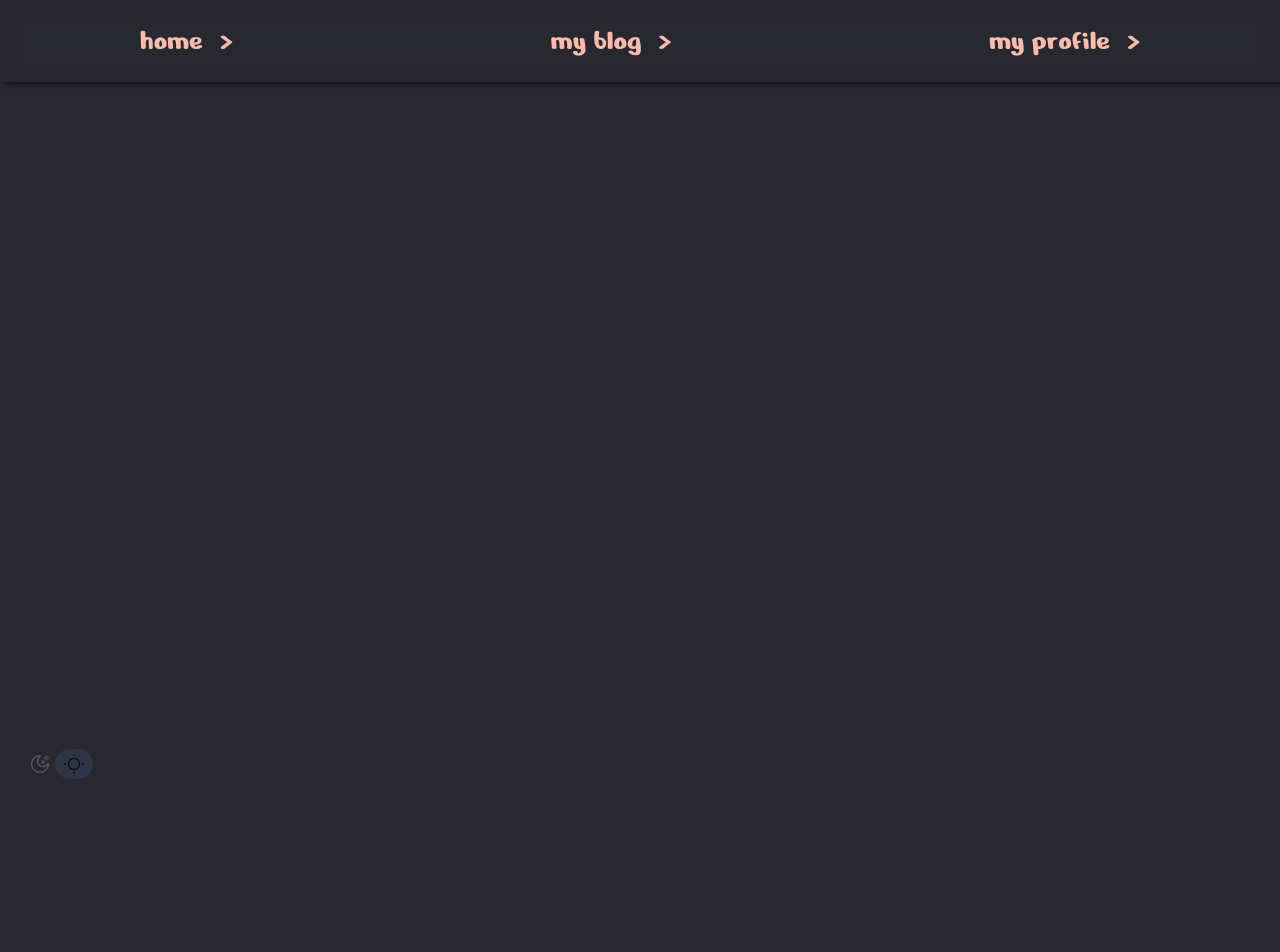
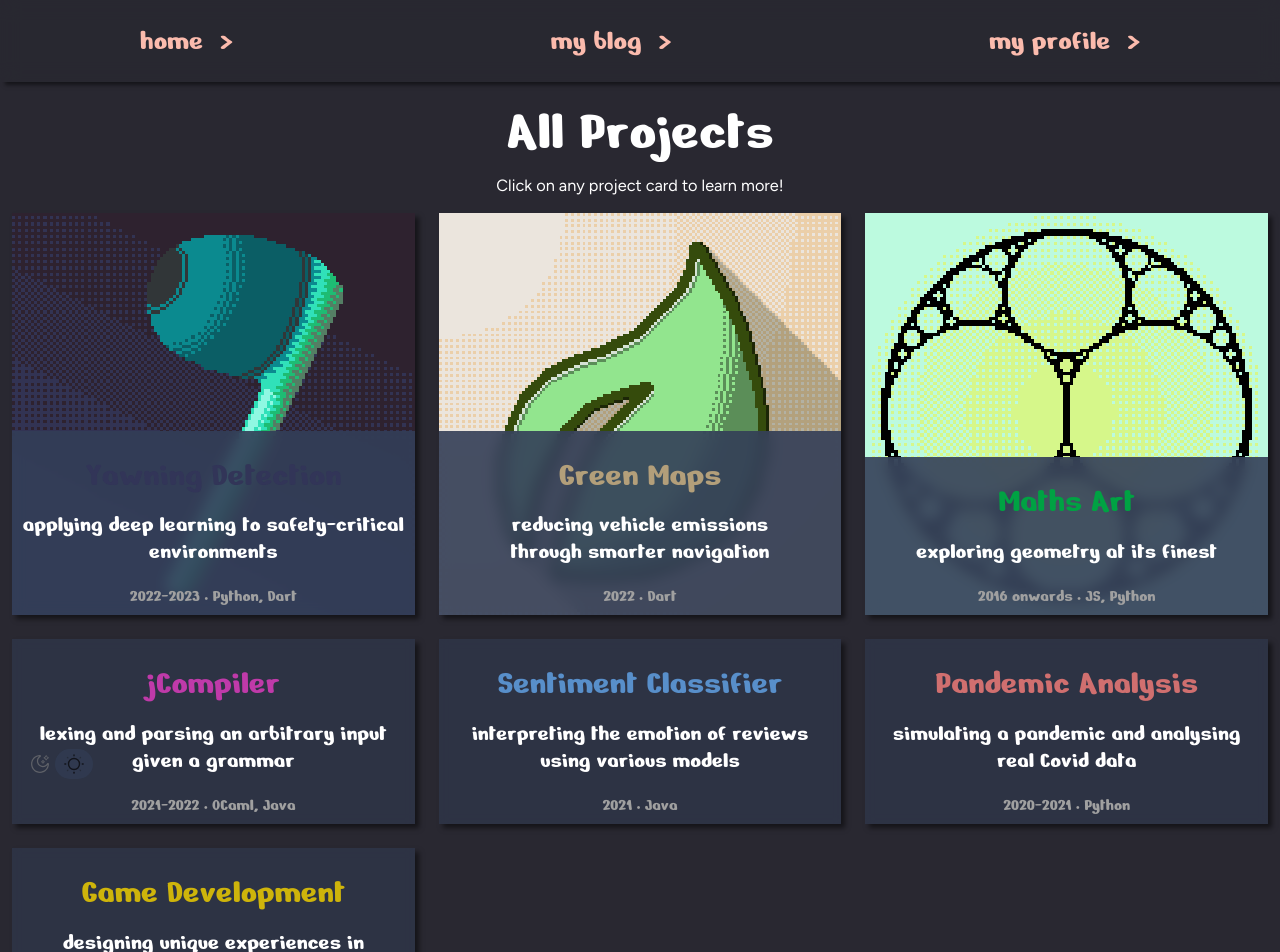
Before and after one commit to jacbn/jacbn.me, a React (Vite) app: page /projects in a window 1280 px wide. Shown: the top 952 px of the page. Before the commit the page ends 800 px from the top, so only its background shows below. Built offline with nearby package versions, Linux system fonts and the light colour scheme.

Commit message:
Add `/projects` grid

```diff
--- a/src/App.tsx
+++ b/src/App.tsx
@@ -20,6 +20,7 @@ import { CV, ServiceCV, TechCV } from './pages/cv';
 import ColorModeToggle, { ColorModeContextProvider } from './components/colorModeToggle';
 import { MdxBlogPost } from './components/blogPost';
 import { Title } from './components/title';
+import { ProjectsOverview } from './pages/projects/ProjectsOverview';
 
 const router = createBrowserRouter([
   {
@@ -109,6 +110,10 @@ const router = createBrowserRouter([
         </>,
         children: [
           {
+            path: '/projects',
+            element: <ProjectsOverview />
+          },
+          {
             path: '/projects/greenmaps',
             element: <GreenMaps />
           },
--- a/src/components/homeGrid/flatGridSquare.tsx
+++ b/src/components/homeGrid/flatGridSquare.tsx
@@ -4,8 +4,8 @@ import { GridSquareProps } from "./gridSquareTypes";
 import { Image } from "../animatedImage";
 
 export const FlatGridSquare = ({title, description, year, lang, colour, imageProps, link, ...rest} : GridSquareProps) => {
-    return <Link to={link ?? "./"} {...rest} className="card-square">
-        <Image {...imageProps} />
+    return <Link to={link ?? "./"} {...rest} className={imageProps ? "card-image-square" : "card-no-image-square"}>
+        {imageProps && <Image {...imageProps} />}
         <div className="card-base p-2">
             <h2 style={{color: colour}}>{title}</h2>
             <p>{description}</p>
--- a/src/pages/home/Home.tsx
+++ b/src/pages/home/Home.tsx
@@ -38,10 +38,10 @@ export const Home = () => {
       </section>
 
       <section id="projects" className="container-fluid g-9 py-9">
-        <h1 className="mb-8 text-dark">⋅ projects ⋅</h1>
+        <h1 className="mb-8 text-dark">⋅ featured projects ⋅</h1>
         <FeaturedProjectsGrid />
         <div className="d-flex justify-content-center home-links text-dark mt-7 mb-9">
-          <Link to="/projects">See more</Link>
+          <Link to="/projects" className="font-size-title">See more</Link>
         </div>
       </section>
 
--- a/src/pages/maths-art/MathsArtListing.tsx
+++ b/src/pages/maths-art/MathsArtListing.tsx
@@ -9,7 +9,7 @@ import { ReturnToParentPage } from '../../components/returnToParentPage';
 
 export function MathsArtDirectory() {
   return (
-    <div className="projectHomeContainer">
+    <div className="container-fluid container-projects">
       <CanvasScript startFunction={() => {}} /> {/* runs the colour scheme abort controller code */}
       <h1>Maths Art</h1>
       <p className="topText">
--- a/src/pages/projects/GameDev.tsx
+++ b/src/pages/projects/GameDev.tsx
@@ -2,7 +2,7 @@ import React from 'react';
 import VerticalPane from "../../components/verticalPane";
 
 export default function GameDev() {
-    return <div className="projectHomeContainer">
+    return <div className="container-fluid container-projects">
       <h1>Game Development</h1>
       <div className="topText">
         <p>Gaming has always been a nice escape from reality for me, but there's something fascinating about being the one to design these experiences.</p>
--- /dev/null
+++ b/src/pages/projects/ProjectsOverview.tsx
@@ -0,0 +1,38 @@
+import React from "react";
+import { ProjectsCardGameDev, ProjectsCardGreenMaps, ProjectsCardJCompiler, ProjectsCardMathsArt, ProjectsCardPandemic, ProjectsCardSentiment, ProjectsCardYawNN } from "./project-cards";
+
+export const AllProjectsGrid = () => {
+  return <ol className="row row-cols-1 row-cols-md-2 row-cols-lg-3 g-4 list-unstyled">
+    <li>
+        <ProjectsCardYawNN />
+    </li>
+    <li>
+        <ProjectsCardGreenMaps />
+    </li>
+    <li>
+        <ProjectsCardMathsArt />
+    </li>
+    <li>
+        <ProjectsCardJCompiler />
+    </li>
+    <li>
+        <ProjectsCardSentiment />
+    </li>
+    <li>
+        <ProjectsCardPandemic />
+    </li>
+    <li>
+        <ProjectsCardGameDev />
+    </li>
+  </ol>;
+};
+
+export const ProjectsOverview = () => {
+    return <div className="container-fluid container-projects">
+        <h1>All Projects</h1>
+        <div className="topText">
+            <p>Click on any project card to learn more!</p>
+        </div>
+        <AllProjectsGrid />
+    </div>;
+};
--- /dev/null
+++ b/src/pages/projects/project-cards.tsx
@@ -0,0 +1,134 @@
+import React, { useState } from "react";
+import { FlatGridSquare } from "../../components/homeGrid/flatGridSquare";
+
+export const ProjectsCardIsaacRedesign = () => {
+    return <FlatGridSquare
+        title="Isaac Redesign"
+        description="revamping the isaac physics learning platform"
+        year="2024-2025"
+        imageProps={{
+          src: "/assets/home/isaac-launch.png",
+          alt: "The Isaac Science logo with balloons attached over a starry sky."
+        }}
+        lang="React, SCSS"
+    />;
+};
+
+export const ProjectsCardComponentisation = () => {
+    return <FlatGridSquare
+        title="Componentisation"
+        description="designing & implementing a reusable component library"
+        year="2025-present"
+        lang="Figma, React"
+        imageProps={{
+            // todo
+        }}
+    />;
+};
+
+export const ProjectsCardGreenMaps = () => {
+    return <FlatGridSquare
+        title="Green Maps"
+        description="reducing vehicle emissions through&nbsp;smarter navigation"
+        year="2022"
+        lang="Dart"
+        colour="var(--accent-greenmaps)"
+        imageProps={{
+          src: "/assets/home/logo-green-maps.png",
+          alt: "A leaf on a wheat background, the logo of the Green Maps project."
+        }}
+        link="/projects/greenmaps"
+    />;
+};
+
+export const ProjectsCardYawNN = () => {
+    const [isAnimated, setIsAnimated] = useState(false);
+    return <FlatGridSquare
+        title="Yawning Detection"
+        description="applying deep learning to safety-critical environments"
+        year="2022-2023"
+        lang="Python, Dart"
+        colour="var(--accent-yawning)"
+        imageProps={{
+          src: "/assets/home/logo-yawnn-static.png",
+          srcAnimated: "/assets/home/logo-yawnn.gif",
+          animated: isAnimated,
+          alt: "An animation of a headphone, a key component of the Yawnn project."
+        }}
+        link="/projects/yawnn/"
+        onMouseOver={() => setIsAnimated(true)}
+        onMouseLeave={() => setIsAnimated(false)}
+    />;
+};
+
+export const ProjectsCardMathsArt = () => {
+    return <FlatGridSquare
+        title="Maths Art"
+        description="exploring geometry at its finest"
+        year="2016 onwards"
+        lang="JS, Python"
+        colour="var(--accent-maths)"
+        imageProps={{
+          src: "/assets/home/logo-maths-art.png",
+          alt: "An Apollonian Gasket, one of the projects in the Maths Art collection."
+        }}
+        link="/maths-art/"
+    />;
+};
+
+export const ProjectsCardJCompiler = () => {
+    return <FlatGridSquare
+        title="jCompiler"
+        description="lexing and parsing an arbitrary input given a grammar"
+        year="2021-2022"
+        lang="OCaml, Java"
+        colour="var(--accent-compiler)"
+        link="/projects/jcompiler/"
+    />;
+};
+
+export const ProjectsCardSentiment = () => {
+    return <FlatGridSquare
+        title="Sentiment Classifier"
+        description="interpreting the emotion of reviews using various models"
+        year="2021"
+        lang="Java"
+        colour="var(--accent-sentiment)"
+        link="/projects/sentiment/"
+    />;
+};
+
+export const ProjectsCardPandemic = () => {
+    return <FlatGridSquare
+        title="Pandemic Analysis"
+        description="simulating a pandemic and analysing real Covid data"
+        year="2020-2021"
+        lang="Python"
+        colour="var(--accent-pandemic)"
+        link="/projects/pandemic/"
+    />;
+};
+
+export const ProjectsCardGameDev = () => {
+    return <FlatGridSquare
+        title="Game Development"
+        description="designing unique experiences in reaching for high scores"
+        year="2017 onwards"
+        lang="C#"
+        colour="var(--accent-game-dev)"
+        link="/gamedev/"
+    />;
+};
+
+{/* <GridSquare
+        title="Utilities"
+        description="simplifying work with a collection of bespoke tools"
+        year="2021 onwards"
+        lang="JS, Python"
+        colour="#C3B1E1"
+        image={{
+          src: "",
+          alt: ""
+        }}
+        link="/utilities/"
+      /> */}
--- a/src/styles/body.scss
+++ b/src/styles/body.scss
@@ -21,13 +21,11 @@
   }
 }
 
-.projectHomeContainer {
-  width: 100%;
-  padding: 0 var(--project-body-padding);
+.container-projects {
+  min-height: 100%;
   display: flex;
   flex-direction: column;
   align-items: center;
-  min-height: 100%;
 }
 
 .bd-theme {
@@ -53,8 +51,4 @@
     padding-top: 0.5rem;
     padding-bottom: 0.5rem;
   }
-
-  .projectHomeContainer {
-    padding: 0 5%;
-  }
 }
--- a/src/styles/home.scss
+++ b/src/styles/home.scss
@@ -71,7 +71,7 @@ nav.home-nav {
   box-shadow: 4px 4px 5px var(--shadow-primary);
 }
 
-.card-square {
+.card-image-square {
   @extend .card;
   border-radius: 0;
 
@@ -90,6 +90,21 @@ nav.home-nav {
     backdrop-filter: blur(7px);
     border-bottom-left-radius: inherit;
     border-bottom-right-radius: inherit;
+  }
+
+  &:hover {
+    border-radius: 2rem;
+  }
+}
+
+.card-no-image-square {
+  @extend .card;
+  border-radius: 0;
+
+  .card-base {
+    width: 100%;
+    height: 100%;
+    padding: 2rem;
   }
 
   &:hover {
```
Also changed, not shown: src/components/homeGrid/homeGrids.tsx (+7 -133 lines).
